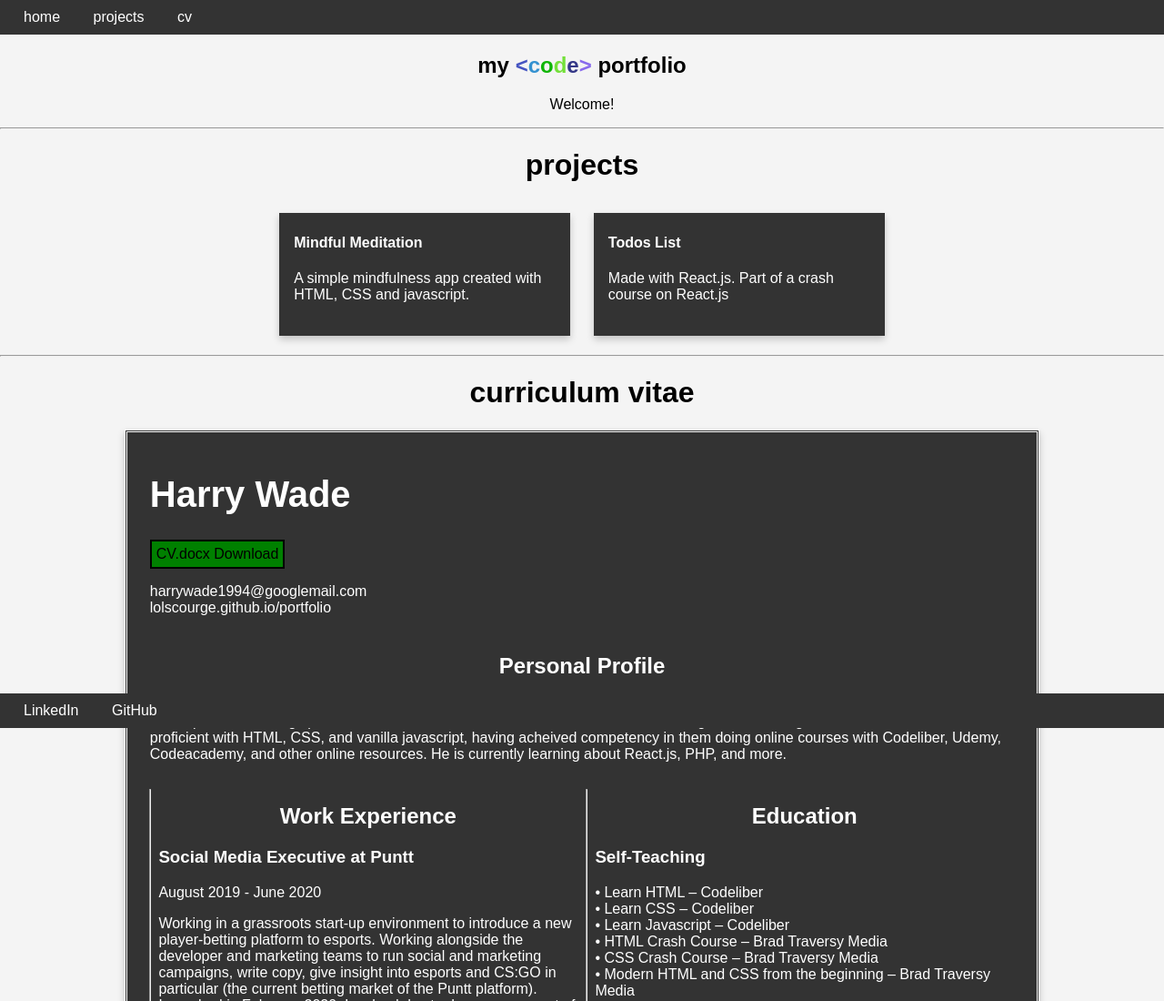
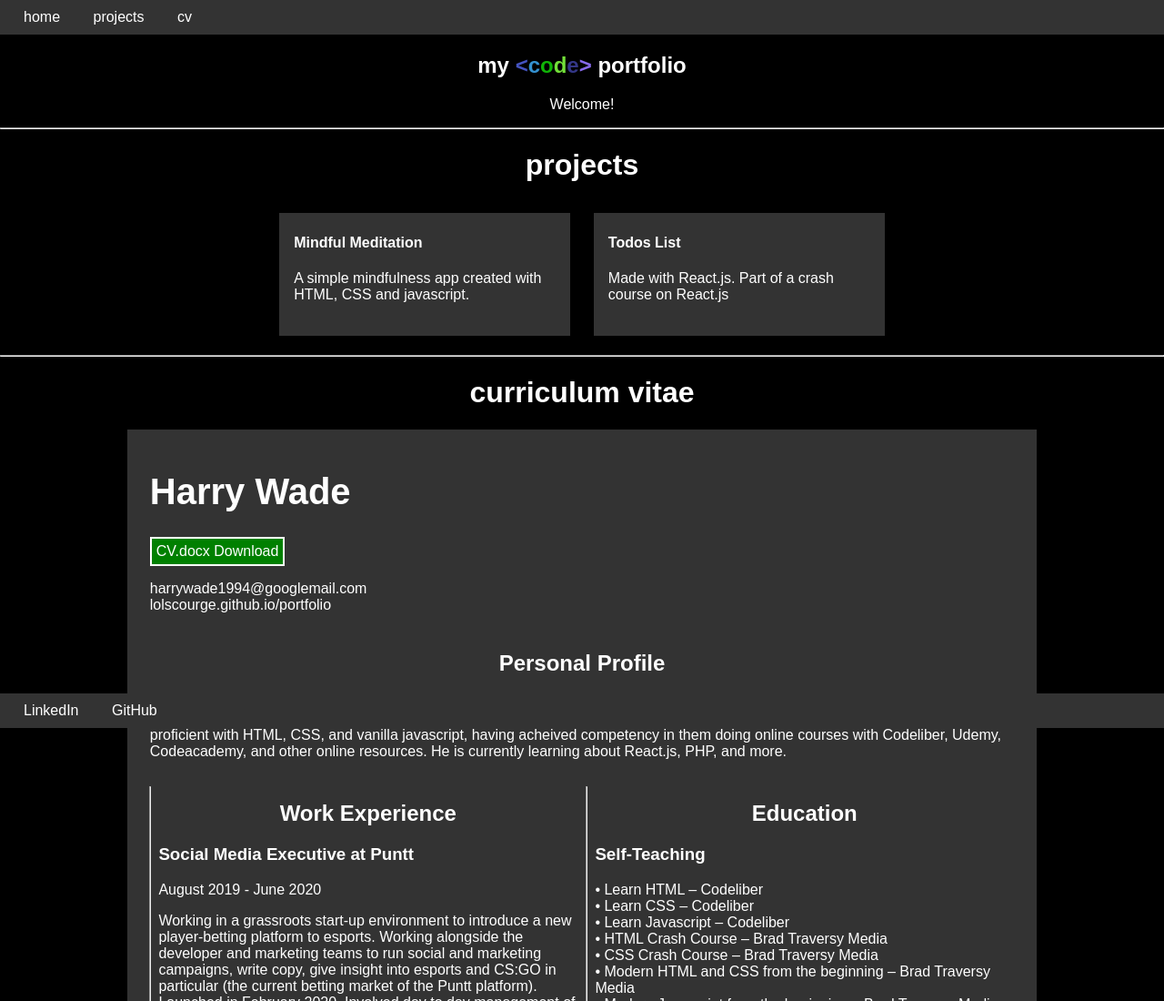
Before and after one commit to lolscourge/portfolio, a plain HTML site: page index.html in a window 1280 px wide. Shown: the top 1100 px of the page at 91% size. Drawn offline with Linux system fonts and the light colour scheme.

Commit message:
colour/style changes

```diff
--- a/css/style.css
+++ b/css/style.css
@@ -1,5 +1,5 @@
 body {
-  background-color: #f4f4f4;
+  background-color: #000000;
   padding: 0;
   margin: 0;
   font-family: Arial, Helvetica, sans-serif;
@@ -41,6 +41,7 @@ li a:hover {
 }
 
 .text-center {
+  color: white;
   text-align: center;
 }
 
@@ -89,7 +90,7 @@ footer {
 
 .button {
   background-color: green ;
-  color: black;
+  color: white;
   border: 2px solid;
   padding: 5px 5px;
   text-align: center;
@@ -105,7 +106,6 @@ footer {
   padding: 20px;
   width: 75%;
   box-shadow: 0 4px 8px 0 rgba(0,0,0,0.2);
-  border: double;
 
   display: flex;
   align-items: stretch baseline;
```
